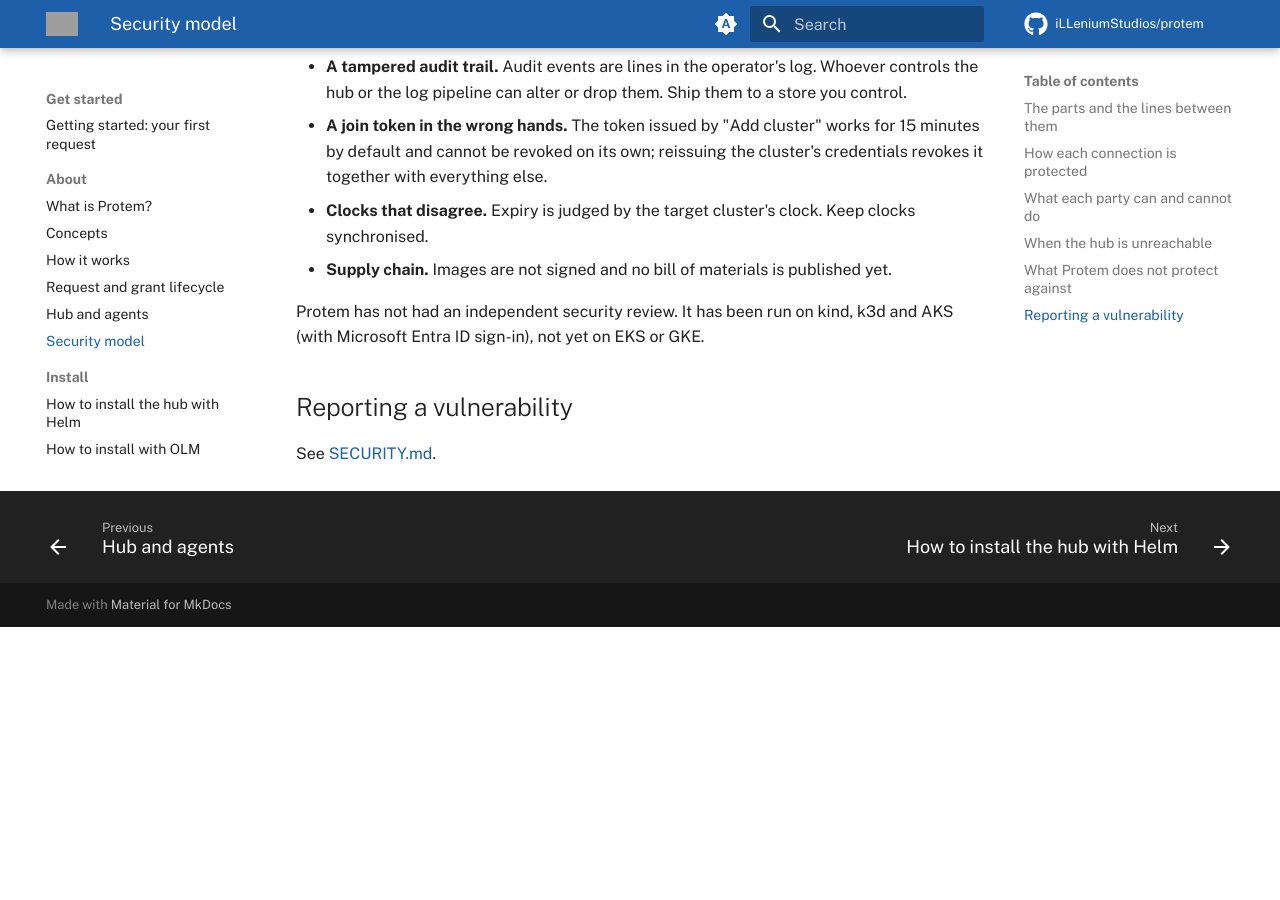
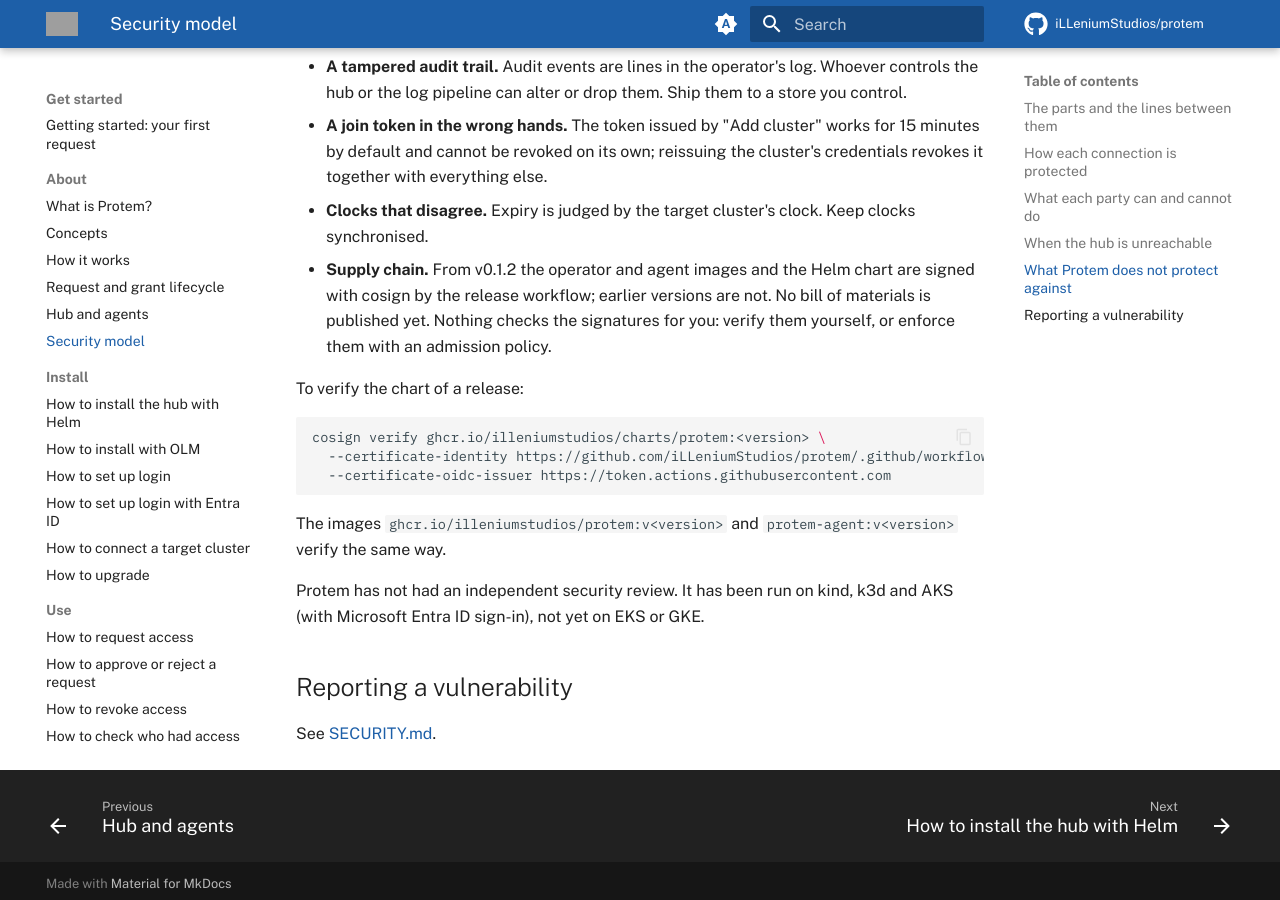
Before and after one commit to iLLeniumStudios/protem, an MkDocs documentation site: the page built from docs/architecture/security-model.md, in a window 1280 px wide and 900 px high, scrolled down 2668 px. Built offline with MkDocs 1.6.1 and Material for MkDocs 9.7.7, drawn with Linux system fonts in a browser that asks for light colours; before the commit the page ends 3295 px from its top, so only the background shows below that; grey boxes are pictures that could not be loaded.

Commit message:
docs(security): say releases are signed from v0.1.2 and how to verify them

````diff
--- a/docs/architecture/security-model.md
+++ b/docs/architecture/security-model.md
@@ -52,7 +52,17 @@ No new access can be requested or approved. Access already on a cluster still en
 - **A tampered audit trail.** Audit events are lines in the operator's log. Whoever controls the hub or the log pipeline can alter or drop them. Ship them to a store you control.
 - **A join token in the wrong hands.** The token issued by "Add cluster" works for 15 minutes by default and cannot be revoked on its own; reissuing the cluster's credentials revokes it together with everything else.
 - **Clocks that disagree.** Expiry is judged by the target cluster's clock. Keep clocks synchronised.
-- **Supply chain.** Images are not signed and no bill of materials is published yet.
+- **Supply chain.** From v0.1.2 the operator and agent images and the Helm chart are signed with cosign by the release workflow; earlier versions are not. No bill of materials is published yet. Nothing checks the signatures for you: verify them yourself, or enforce them with an admission policy.
+
+To verify the chart of a release:
+
+```sh
+cosign verify ghcr.io/illeniumstudios/charts/protem:<version> \
+  --certificate-identity https://github.com/iLLeniumStudios/protem/.github/workflows/release.yml@refs/tags/v<version> \
+  --certificate-oidc-issuer https://token.actions.githubusercontent.com
+```
+
+The images `ghcr.io/illeniumstudios/protem:v<version>` and `protem-agent:v<version>` verify the same way.
 
 Protem has not had an independent security review. It has been run on kind, k3d and AKS (with Microsoft Entra ID sign-in), not yet on EKS or GKE.
 
````
